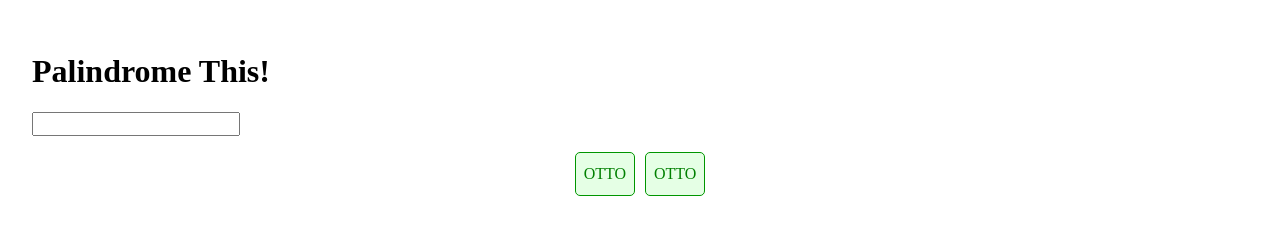
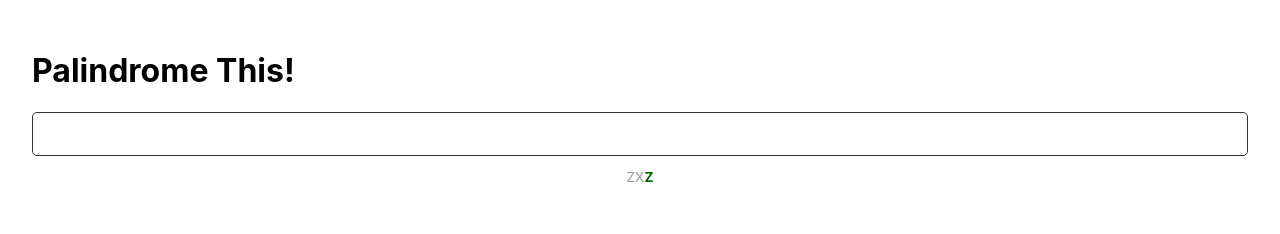
Before and after one commit to GilFewster/otto, a website built with Parcel: page src/html/index.html in a window 1280 px wide. Built offline with nearby package versions, Linux system fonts and the light colour scheme.

Commit message:
completion hints added to UI

```diff
--- a/src/css/styles.scss
+++ b/src/css/styles.scss
@@ -13,32 +13,46 @@ body,
 html {
   margin: 0;
   padding: 1rem;
+  font-family: -apple-system, BlinkMacSystemFont, 'Segoe UI', Roboto, Oxygen, Ubuntu, Cantarell,
+    'Open Sans', 'Helvetica Neue', sans-serif;
 }
 
-#result {
-  display: flex;
-  flex-direction: row;
-  max-width: 750px;
+#ui {
   margin: 0 auto;
-  justify-content: center;
+  width: auto;
+  input {
+    text-align: center;
+    text-transform: uppercase;
 
-  p {
+    border: 1px solid #333;
+    padding: 0.75em 0.5em;
+    border-radius: 5px;
+    width: 100%;
 
-    margin-right: 10px;
-    border: 1px solid #333;
-    padding: .75em .5em;
-    border-radius: 5px;
+    transition: all 250ms;
 
-    &:last-child{
-      margin-right:0;
+    &:focus {
+      outline: none;
+      border: 1px solid #333;
+      box-shadow: 5px 10px 10px 1px rgba(0, 0, 0, 0.1);
     }
   }
 
   &.palindrome {
-    color: green;
-    p {
-      border-color: rgba(0,150,0,1);
-      background-color: rgba(0,255,0,.1);
+    input {
+      color: green;
+      border-color: rgba(0, 150, 0, 1);
+      background-color: rgba(0, 255, 0, 0.1);
     }
   }
 }
+
+#hint {
+  font-size: 0.85em;
+  text-align: center;
+  color: #999;
+  span {
+    font-weight: bold;
+    color: rgb(0, 100, 0);
+  }
+}
--- a/src/html/index.html
+++ b/src/html/index.html
@@ -4,14 +4,13 @@
     <meta charset="UTF-8" />
     <meta name="viewport" content="width=device-width, initial-scale=1.0" />
     <title>Otto: Your Palindromic Pal</title>
-    <link rel="stylesheet" href="../css/styles.scss" />
+    <!-- <link rel="stylesheet" href="../css/styles.scss" /> -->
   </head>
   <body>
     <h1>Palindrome This!</h1>
-    <input type="text" id="txtInput" />
-    <section id="result">
-      <p id="resultForwards"></p>
-      <p id="resultBackwards"></p>
+    <section id="ui">
+      <input type="text" id="txtInput" />
+      <p id="hint"></p>
     </section>
     <script src="../js/app.js"></script>
   </body>
--- a/src/js/app.js
+++ b/src/js/app.js
@@ -1,10 +1,10 @@
 import testPalindrome from './testPalindrome';
+import '../css/styles.scss';
 
 const elements = {
+  ui: document.querySelector('#ui'),
   input: document.querySelector('#txtInput'),
-  result: document.querySelector('#result'),
-  outputForwards: document.querySelector('#resultForwards'),
-  outputBackwards: document.querySelector('#resultBackwards'),
+  hint: document.querySelector('#hint'),
 };
 
 const init = () => {
@@ -13,15 +13,12 @@ const init = () => {
 };
 
 const update = () => {
-  const sourceText = elements.input.value || 'otto';
-  const result = testPalindrome(sourceText);
-
-  elements.outputForwards.innerHTML = result.testString;
-  elements.outputBackwards.innerHTML = result.reversed;
-  result.palindrome
-    ? elements.result.classList.add('palindrome')
-    : elements.result.classList.remove('palindrome');
-  console.log(result);
+  const sourceText = elements.input.value || 'zx';
+  const { palindrome, testString, nextLetter } = testPalindrome(sourceText);
+  palindrome ? elements.ui.classList.add('palindrome') : elements.ui.classList.remove('palindrome');
+  const completion = `${testString}<span>${nextLetter}</span>`;
+  elements.hint.innerHTML = completion;
+  console.log(completion);
 };
 
 init();
--- a/src/js/testPalindrome.js
+++ b/src/js/testPalindrome.js
@@ -47,7 +47,7 @@ const getNextLetter = (str) => {
   let match = isPalindrome(str);
   while (!match && index++ < str.length) {
     const substring = str.substring(index);
-    nextLetter = str.substring(index - 1, index);
+    nextLetter = reverseString(str.substring(0, index));
     match = isPalindrome(substring);
   }
   return nextLetter;
```
